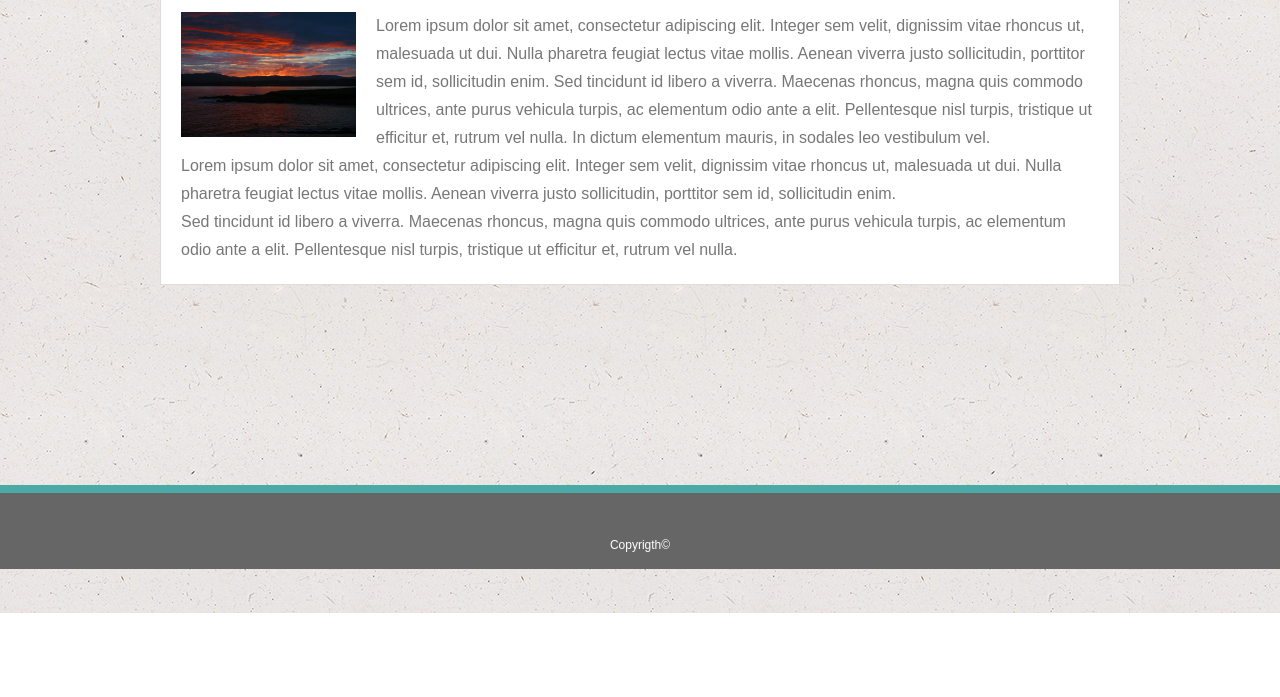
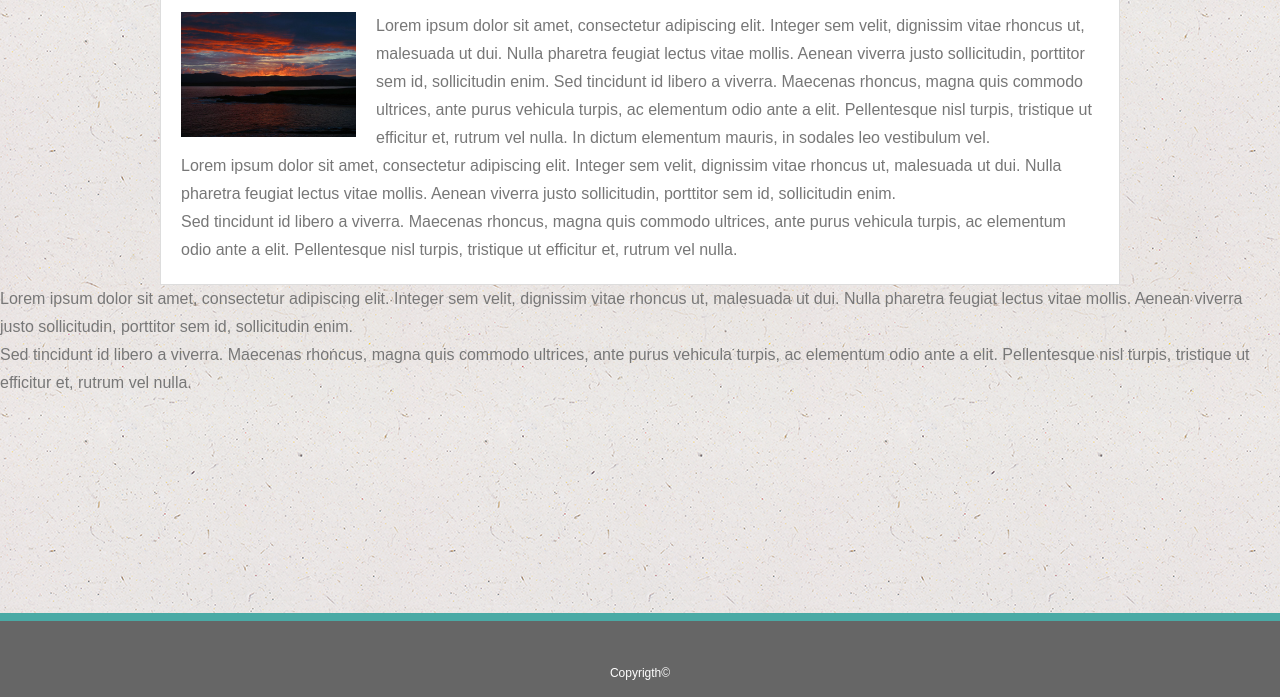
Before and after one commit to lalunajames1/Basic-Portfolio, a plain HTML site: page index.html in a window 1280 px wide. Shown: the part 187-884 px from the top of the page. Before the commit the page ends 800 px from the top, so only its background shows below. Drawn offline with Linux system fonts and the light colour scheme.

Commit message:
Fixed again all the footers

```diff
--- a/assets/css/style-contact.css
+++ b/assets/css/style-contact.css
@@ -1,6 +1,11 @@
 * {
     box-sizing: border-box;
     text-decoration: none;
+}
+
+html{
+    position: relative;
+    min-height: 100%;
 }
 
 body {
@@ -67,7 +72,10 @@ footer {
     background-color: #666666;
     margin-top: 60px;
     border-top: 8px solid #4aaaa5;
-    padding-top: 38px
+    padding-top: 38px;
+    position: absolute;
+    bottom:0;
+    top:100%;
 
 }
 
--- a/assets/css/style-portfolio.css
+++ b/assets/css/style-portfolio.css
@@ -1,6 +1,11 @@
 * {
     box-sizing: border-box;
     text-decoration: none;
+}
+
+html{
+    position:relative;
+    min-height: 100%;
 }
 
 body {
@@ -9,6 +14,7 @@ body {
     font-family: Arial, Helvetica, sans-serif;
     font-size: 16px;
     color: #777777;
+
 }
 
 .wrapper {
@@ -71,8 +77,10 @@ footer {
     background-color: #666666;
     margin-top: 50px;
     border-top: 8px solid #4aaaa5;
-    padding-top: 38px
-
+    padding-top: 38px;
+    position: absolute;
+    bottom:0;
+    top:100%;
 
 }
 
--- a/assets/css/style.css
+++ b/assets/css/style.css
@@ -1,6 +1,10 @@
 * {
     box-sizing: border-box;
     text-decoration: none;
+}
+html{
+    position:relative;
+    min-height: 100%;
 }
 
 body {
@@ -9,6 +13,7 @@ body {
     font-family: Arial, Helvetica, sans-serif;
     font-size: 16px;
     color: #777777;
+
 }
 
 .wrapper {
@@ -70,11 +75,14 @@ footer {
     height: 84px;
     width: 100%;
     background-color: #666666;
-    margin-top: 200px;
     border-top: 8px solid #4aaaa5;
-    padding-top: 38px
+    padding-top: 38px;
+    position: absolute;
+    bottom:0;
+    top:100%;
 
 }
+
 
 .ftimg {
     float: left;
--- a/index.html
+++ b/index.html
@@ -37,13 +37,15 @@
 
                  <p>Sed tincidunt id libero a viverra. Maecenas rhoncus, magna quis commodo ultrices, ante purus vehicula turpis, ac elementum odio ante a elit. Pellentesque nisl turpis, tristique ut efficitur et, rutrum vel nulla.</p>
 
-
              </div>
          </section>
 
 
      </article>
 
+     <p>Lorem ipsum dolor sit amet, consectetur adipiscing elit. Integer sem velit, dignissim vitae rhoncus ut, malesuada ut dui. Nulla pharetra feugiat lectus vitae mollis. Aenean viverra justo sollicitudin, porttitor sem id, sollicitudin enim. </p>
+
+     <p>Sed tincidunt id libero a viverra. Maecenas rhoncus, magna quis commodo ultrices, ante purus vehicula turpis, ac elementum odio ante a elit. Pellentesque nisl turpis, tristique ut efficitur et, rutrum vel nulla.</p>
 
 
      <footer>
```
